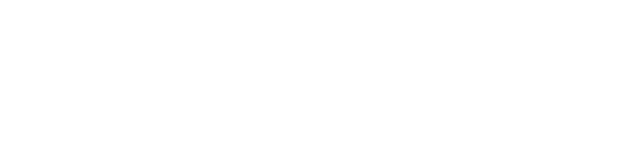
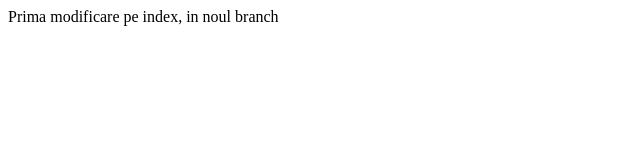
Before and after one commit to kenoffice/tema01-git-part01, a plain HTML site: page index.html in a window 1280 px wide. Shown: the whole page, without its empty margins (0-640 px from the left). Drawn offline with Linux system fonts and the light colour scheme.

Commit message:
[LeoB] Prima modificare in noul branch

```diff
--- a/index.html
+++ b/index.html
@@ -11,6 +11,7 @@
     <!-- <h1>
       This is a static template, there is no bundler or bundling involved!
     </h1> -->
+    <div>Prima modificare pe index, in noul branch</div>
 
   </body>
 </html>
```
